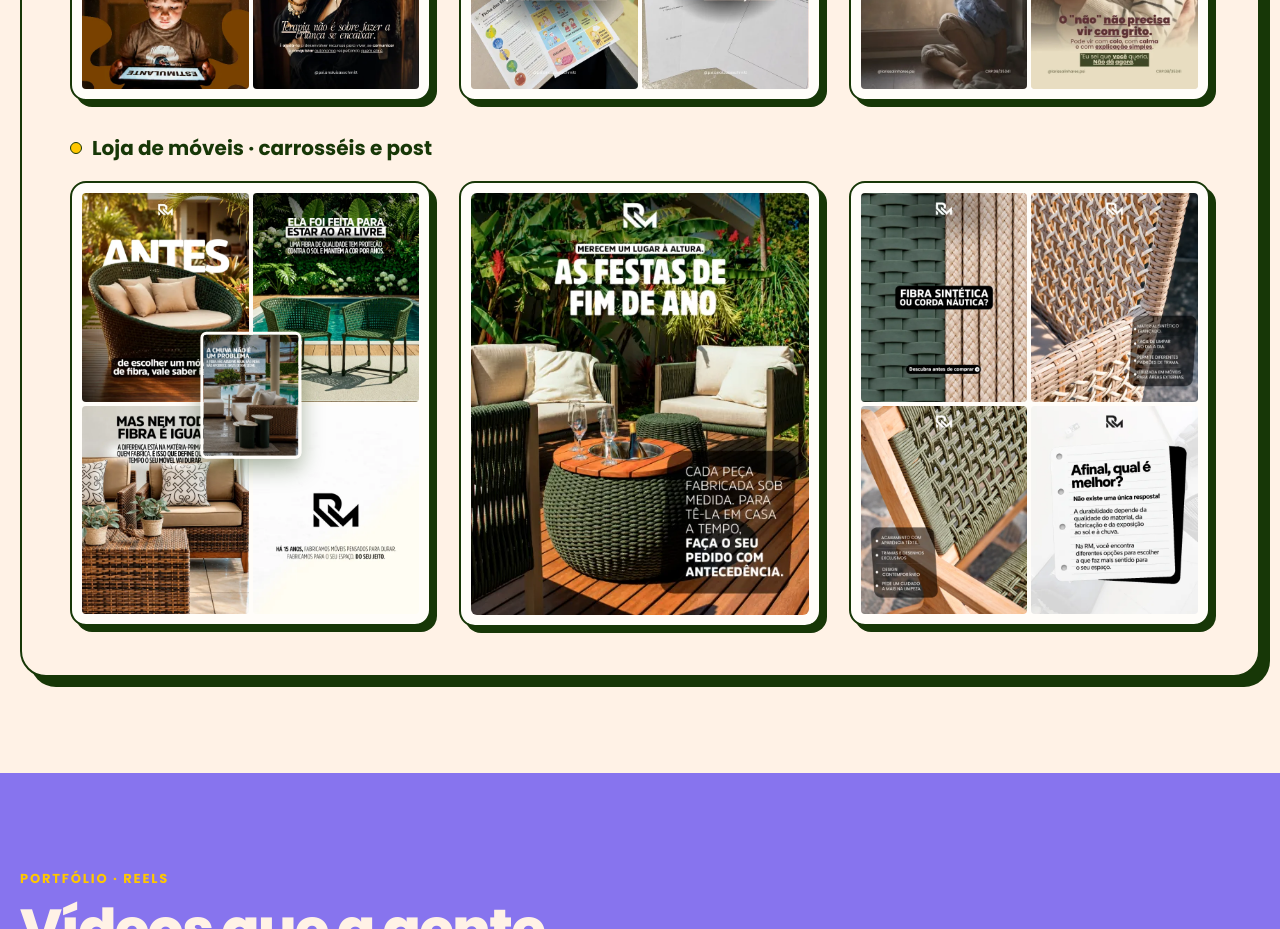
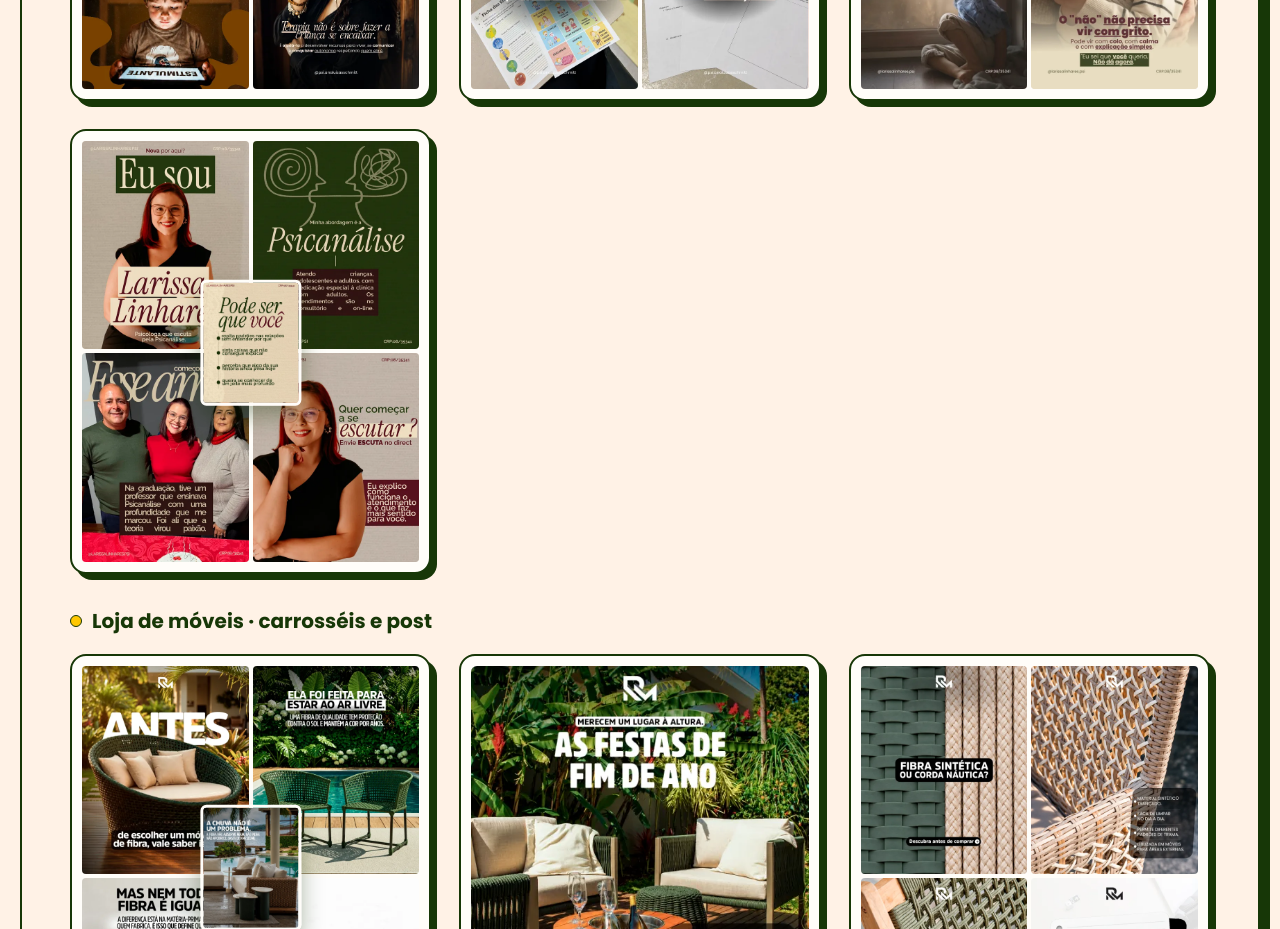
Before and after one commit to criativoimpulse-web/impulsecriativo, a plain HTML site: page index.html in a window 1280 px wide. Shown: the part 2680-3609 px from the top of the page. Drawn offline with Linux system fonts and the light colour scheme.

Commit message:
Adiciona carrossel da Larissa (Eu sou Larissa Linhares) ao portfólio de psicologia
Co-Authored-By: Claude Sonnet 5.5 <noreply@anthropic.com>
Claude-Session: https://claude.ai/code/session_01851QbpW3Zs6bGHF9zJrFQw

```diff
--- a/index.html
+++ b/index.html
@@ -293,6 +293,21 @@ details[open] .ic-plus{transform:rotate(45deg)}
                     <img src="img/carrossel-psicologia-14.webp" alt="Carrossel de psicologia 3, slide 4" loading="lazy" style="width: 100%; aspect-ratio: 4 / 5; max-width: 100%; object-fit: cover; display: block; border-radius: 4px; background: #E9DFD3">
 
                   <img src="img/carrossel-psicologia-15.webp" alt="Carrossel de psicologia 3, slide em destaque" loading="lazy" style="position: absolute; left: 50%; top: 48%; width: 30%; aspect-ratio: 4 / 5; object-fit: cover; transform: translate(-50%, -50%); border: 3px solid #FFFDF9; border-radius: 6px; box-shadow: 0 10px 22px rgba(23,55,7,.35); display: block">
+                </div>
+              </figure>
+
+              <figure style="margin: 0; padding: 10px; background: #FFFDF9; border: 2px solid #173707; border-radius: 16px; box-shadow: 6px 6px 0 #173707">
+                <div style="position: relative; display: grid; grid-template-columns: repeat(2, minmax(0, 1fr)); gap: 4px">
+
+                    <img src="img/carrossel-psicologia-16.webp" alt="Carrossel de psicologia 4, slide 1: eu sou Larissa Linhares, psicóloga que escuta pela Psicanálise" loading="lazy" style="width: 100%; aspect-ratio: 4 / 5; max-width: 100%; object-fit: cover; display: block; border-radius: 4px; background: #E9DFD3">
+
+                    <img src="img/carrossel-psicologia-17.webp" alt="Carrossel de psicologia 4, slide 2: minha abordagem é a Psicanálise" loading="lazy" style="width: 100%; aspect-ratio: 4 / 5; max-width: 100%; object-fit: cover; display: block; border-radius: 4px; background: #E9DFD3">
+
+                    <img src="img/carrossel-psicologia-18.webp" alt="Carrossel de psicologia 4, slide 3: esse amor começou na faculdade" loading="lazy" style="width: 100%; aspect-ratio: 4 / 5; max-width: 100%; object-fit: cover; display: block; border-radius: 4px; background: #E9DFD3">
+
+                    <img src="img/carrossel-psicologia-19.webp" alt="Carrossel de psicologia 4, slide final: quer começar a se escutar? Envie ESCUTA no direct" loading="lazy" style="width: 100%; aspect-ratio: 4 / 5; max-width: 100%; object-fit: cover; display: block; border-radius: 4px; background: #E9DFD3">
+
+                  <img src="img/carrossel-psicologia-20.webp" alt="Carrossel de psicologia 4, slide em destaque: pode ser que você repita padrões nas relações" loading="lazy" style="position: absolute; left: 50%; top: 48%; width: 30%; aspect-ratio: 4 / 5; object-fit: cover; transform: translate(-50%, -50%); border: 3px solid #FFFDF9; border-radius: 6px; box-shadow: 0 10px 22px rgba(23,55,7,.35); display: block">
                 </div>
               </figure>
 
```
Also changed, not shown: img/carrossel-psicologia-16.webp (added), img/carrossel-psicologia-17.webp (added), img/carrossel-psicologia-18.webp (added), img/carrossel-psicologia-19.webp (added), img/carrossel-psicologia-20.webp (added).
